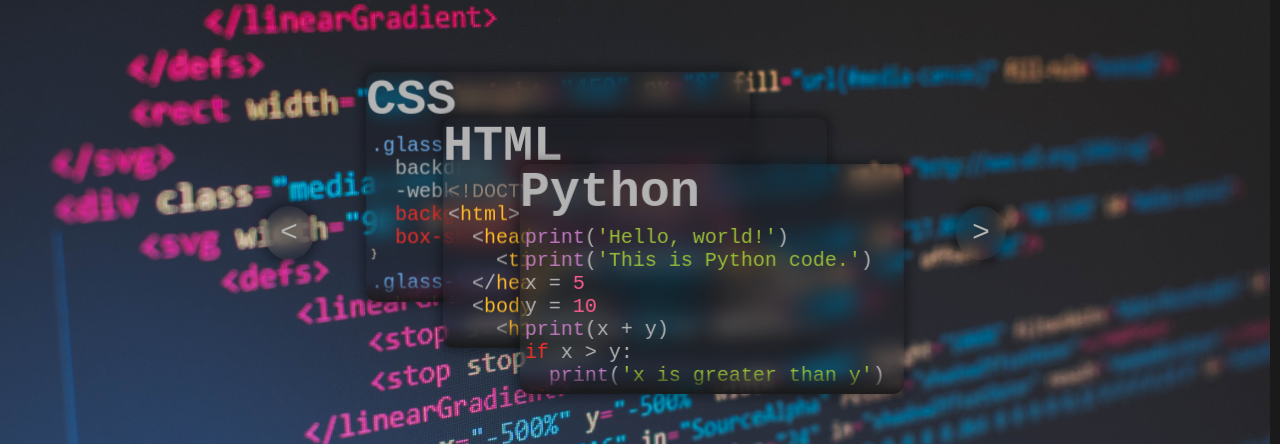
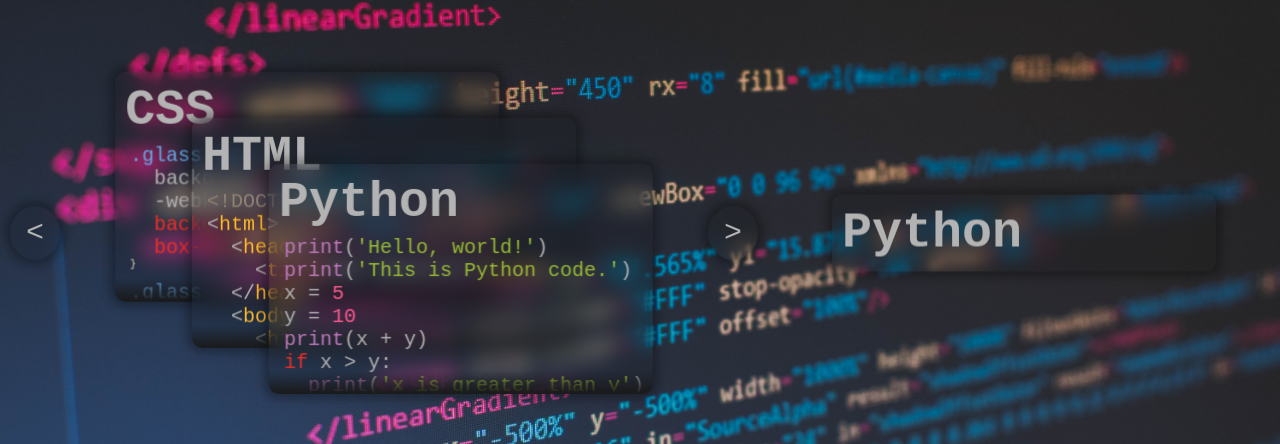
Before and after one commit to cheekysim/portfolio, a React (Vite) app: page / in a window 1280 px wide. Shown: the part 967-1411 px from the top of the page. Built offline with nearby package versions, Linux system fonts and the light colour scheme; a web font is replaced by a local one.

Commit message:
typewriter mmmmhmmm

```diff
--- a/src/assets/css/Cards.css
+++ b/src/assets/css/Cards.css
@@ -1,39 +1,42 @@
-.langcardsWrapper,
-.langcardsText {
+.langcardsWrapper {
   display: flex;
-  flex-direction: column;
+  flex-direction: row;
   justify-content: center;
   align-items: center;
   height: 100%;
   position: relative;
 }
 
-.langcardsWrapper {
-  width: 60%;
-}
-
-.langcardsText {
-  width: 40%;
-}
-
 .langcardsWrapper .cardWrapper {
   position: relative;
-  width: fit-content;
-  height: fit-content;
+  width: 60vw;
+  height: 100lvh;
+}
+.langcardsWrapper .textWrapper {
+  position: relative;
+  width: 40vw;
+  height: 100lvh;
 }
 
 .langcardsWrapper .cardWrapper .card {
+  aspect-ratio: 5/3;
+}
+
+.langcardsWrapper .cardWrapper .card,
+.langcardsWrapper .textWrapper .card {
   position: absolute;
-  top: 0;
-  left: 0;
+  top: 50%;
+  left: 50%;
   transform: translate(-50%, -50%);
-  aspect-ratio: 5/3;
   width: 30vw;
   height: auto;
   overflow: hidden;
   border-radius: 1rem;
+  padding: 1rem;
   transition: all 0.3s ease;
 }
+
+/* Cards Animation */
 
 .langcardsWrapper .cardWrapper .card[data-active="current"] {
   transform: translate(-30%, -30%);
@@ -54,6 +57,22 @@
 .langcardsWrapper .cardWrapper .card[data-active="false"] {
   opacity: 0;
   transform: translate(-90%, -90%);
+}
+
+/* Text Cards Animation */
+
+.langcardsWrapper .textWrapper .card[data-active="next"] {
+  opacity: 0;
+  transform: translate(-50%, -70%);
+}
+
+.langcardsWrapper .textWrapper .card[data-active="prev"] {
+  opacity: 0;
+  transform: translate(-50%, -30%);
+}
+
+.langcardsWrapper .textWrapper .card[data-active="current"] {
+  opacity: 1;
 }
 
 .card .shadow {
--- a/src/components/Langcards.tsx
+++ b/src/components/Langcards.tsx
@@ -1,7 +1,15 @@
-import { useState } from "react";
+import { RefObject, useEffect, useState, useRef } from "react";
 import SyntaxHighlighter from "react-syntax-highlighter";
 import { srcery } from "react-syntax-highlighter/dist/esm/styles/hljs";
 import "../assets/css/Cards.css";
+import { useTypeWriter } from "../hooks/useTypeWriter";
+
+interface LanguageCardProps {
+  card: { title: string; code: string; info: string };
+  currentCard: number;
+  index: number;
+  langCards: { title: string; code: string; info: string }[];
+}
 
 export const Langcards = () => {
   const [currentCard, setCurrentCard] = useState(0);
@@ -26,7 +34,7 @@ if x > y:
   print('x is greater than y')
 else:
   print('y is greater than x')`,
-      info: "I started using python not that long ago, I have built multiple projects in python",
+      info: "",
     },
     {
       title: "HTML",
@@ -136,35 +144,80 @@ async function getDnsRecords(zoneId): {
               <div className="shadow"></div>
             </div>
           ))}
+          <button className="next glass-light" onClick={cycleForwards}>
+            {">"}
+          </button>
+          <button className="prev glass-light" onClick={cycleBackwards}>
+            {"<"}
+          </button>
         </div>
-        {/* <div className="textWrapper">
+        <div className="textWrapper">
           {langCards.map((card, index) => (
-            <div
-              key={index}
-              className={`card glass-light ${card.title.toLowerCase()}`}
-              data-active={currentCard === index ? "true" : "false"}
-            >
-              <h4>{card.title}</h4>
-              <p>{card.info}</p>
-              <div className="shadow"></div>
-            </div>
+            <LanguageCard
+              card={card}
+              currentCard={currentCard}
+              index={index}
+              langCards={langCards}
+            />
           ))}
-        </div> */}
-        <button className="next glass-light" onClick={cycleForwards}>
-          {">"}
-        </button>
-        <button className="prev glass-light" onClick={cycleBackwards}>
-          {"<"}
-        </button>
+        </div>
       </div>
     </section>
   );
 };
 
+function LanguageCard({
+  card,
+  currentCard,
+  index,
+  langCards,
+}: LanguageCardProps) {
+  const [cardInfoText, setCardInfoText] = useState<string>("");
+
+  const info = useRef<string>(card.info);
+  const elementRef = useRef<HTMLParagraphElement>(null);
+
+  useEffect(() => {
+    const content = info.current;
+    let newText = "";
+    const type = async () => {
+      for (let i = 0; i < content.length; i++) {
+        newText += content[i];
+        setCardInfoText(newText);
+        await new Promise((resolve) =>
+          setTimeout(resolve, 1000 / content.length)
+        );
+      }
+    };
+    const observer = new IntersectionObserver(
+      (entries) => {
+        entries.forEach((entry) => {
+          if (entry.isIntersecting) {
+            type();
+          }
+        });
+      },
+      { threshold: 0.5 }
+    );
+    if (elementRef.current) observer.observe(elementRef.current);
+  }, [currentCard]);
+
+  return (
+    <div
+      key={index}
+      className={`card glass-light ${card.title.toLowerCase()}`}
+      data-active={getActiveText(currentCard, index, langCards)}
+    >
+      <h4>{card.title}</h4>
+      <p ref={elementRef}>{cardInfoText}</p>
+    </div>
+  );
+}
+
 function getCardActive(
   currentCard: number,
   index: number,
-  langCards: { title: string; code: string }[]
+  langCards: { title: string; code: string; info: string }[]
 ) {
   return (() => {
     switch ((currentCard + index) % langCards.length) {
@@ -181,3 +234,20 @@ function getCardActive(
     }
   })();
 }
+
+function getActiveText(
+  currentCard: number,
+  index: number,
+  langCards: { title: string; code: string; info: string }[]
+) {
+  return (() => {
+    switch ((currentCard + index) % langCards.length) {
+      case 0:
+        return "current";
+      case 1:
+        return "next";
+      default:
+        return "prev";
+    }
+  })();
+}
--- a/src/hooks/useTypeWriter.ts
+++ b/src/hooks/useTypeWriter.ts
@@ -14,6 +14,7 @@ export const useTypeWriter = (
 
   useEffect(() => {
     if (!isVisible || prevText.current === content) return;
+    setText("");
     prevText.current = content;
     const type = async () => {
       for (let i = 0; i < content.length; i++) {
```
